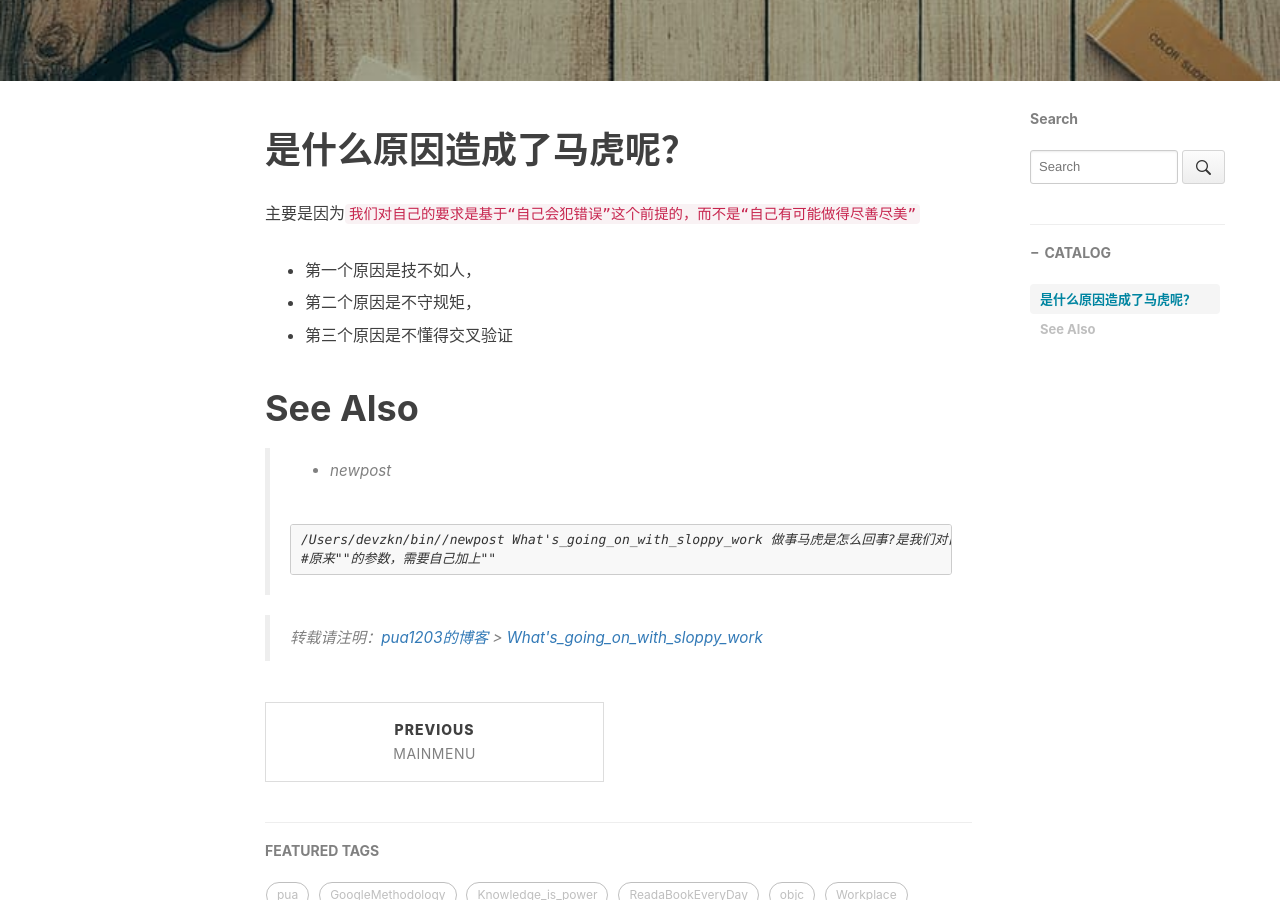
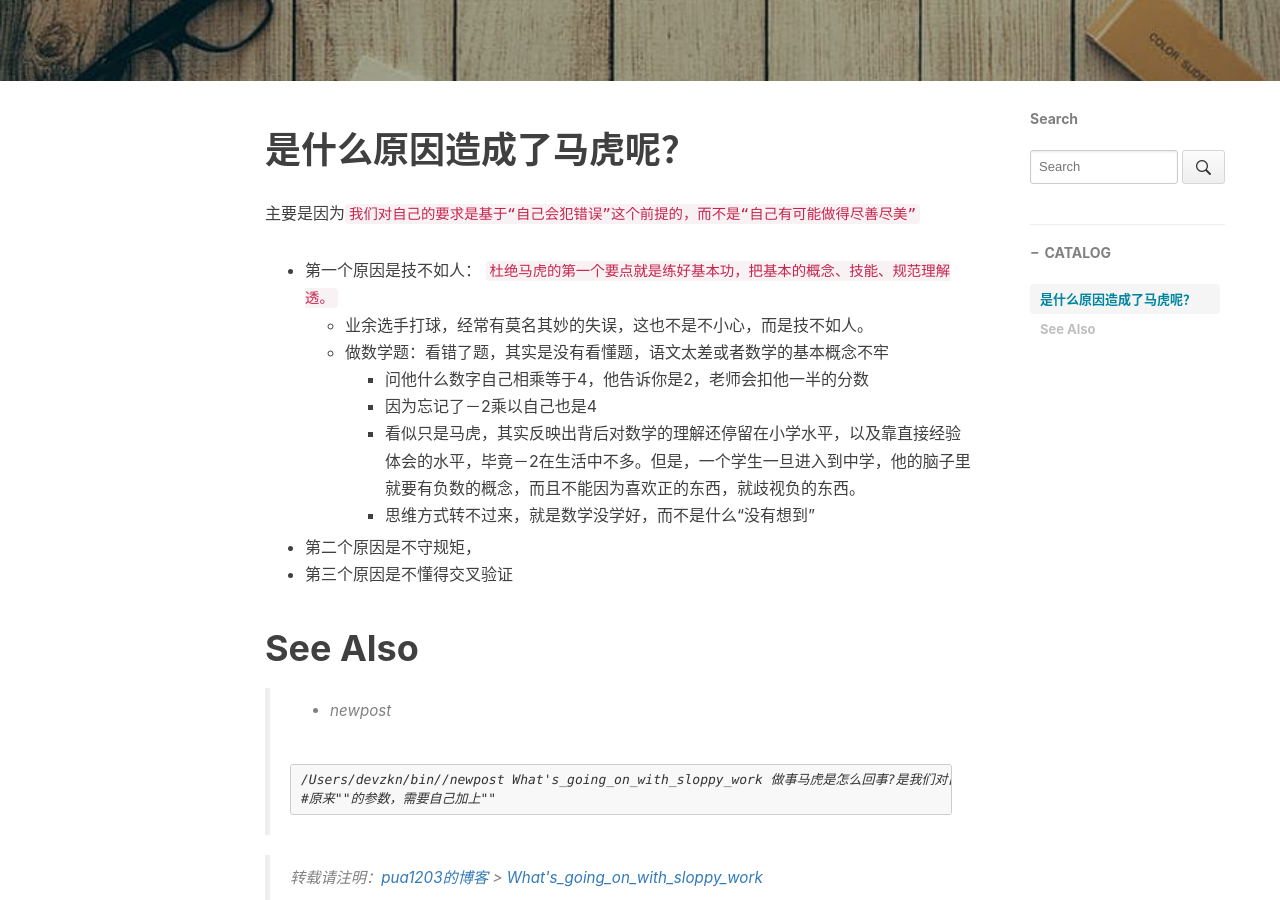
Before and after one commit to pua1203/pua1203.github.io, a Jekyll site: the page built from _posts/GoogleMethodology/2018-10-27-What's_going_on_with_sloppy_work.md, in a window 1280 px wide and 900 px high, scrolled down 568 px. Built offline with Jekyll 4.4.1, drawn with Linux system fonts in a browser that asks for light colours; nearby versions of some CDN libraries; comment, search, counter and statistics services are not loaded.

Commit message:
杜绝马虎的第一个要点就是练好基本功，把基本的概念、技能、规范理解透。

```diff
--- a/_posts/GoogleMethodology/2018-10-27-What's_going_on_with_sloppy_work.md
+++ b/_posts/GoogleMethodology/2018-10-27-What's_going_on_with_sloppy_work.md
@@ -15,10 +15,14 @@ subtitle: 做事马虎是怎么回事?是我们对自己的要求是基于“自
 
 主要是因为`我们对自己的要求是基于“自己会犯错误”这个前提的，而不是“自己有可能做得尽善尽美”`
 
-* 第一个原因是技不如人，
-
+* 第一个原因是技不如人： `杜绝马虎的第一个要点就是练好基本功，把基本的概念、技能、规范理解透。`
+  * 业余选手打球，经常有莫名其妙的失误，这也不是不小心，而是技不如人。
+  * 做数学题：看错了题，其实是没有看懂题，语文太差或者数学的基本概念不牢
+    * 问他什么数字自己相乘等于4，他告诉你是2，老师会扣他一半的分数
+    * 因为忘记了－2乘以自己也是4
+    * 看似只是马虎，其实反映出背后对数学的理解还停留在小学水平，以及靠直接经验体会的水平，毕竟－2在生活中不多。但是，一个学生一旦进入到中学，他的脑子里就要有负数的概念，而且不能因为喜欢正的东西，就歧视负的东西。
+    * 思维方式转不过来，就是数学没学好，而不是什么“没有想到”
 * 第二个原因是不守规矩，
-
 * 第三个原因是不懂得交叉验证
 
 # See Also
```
